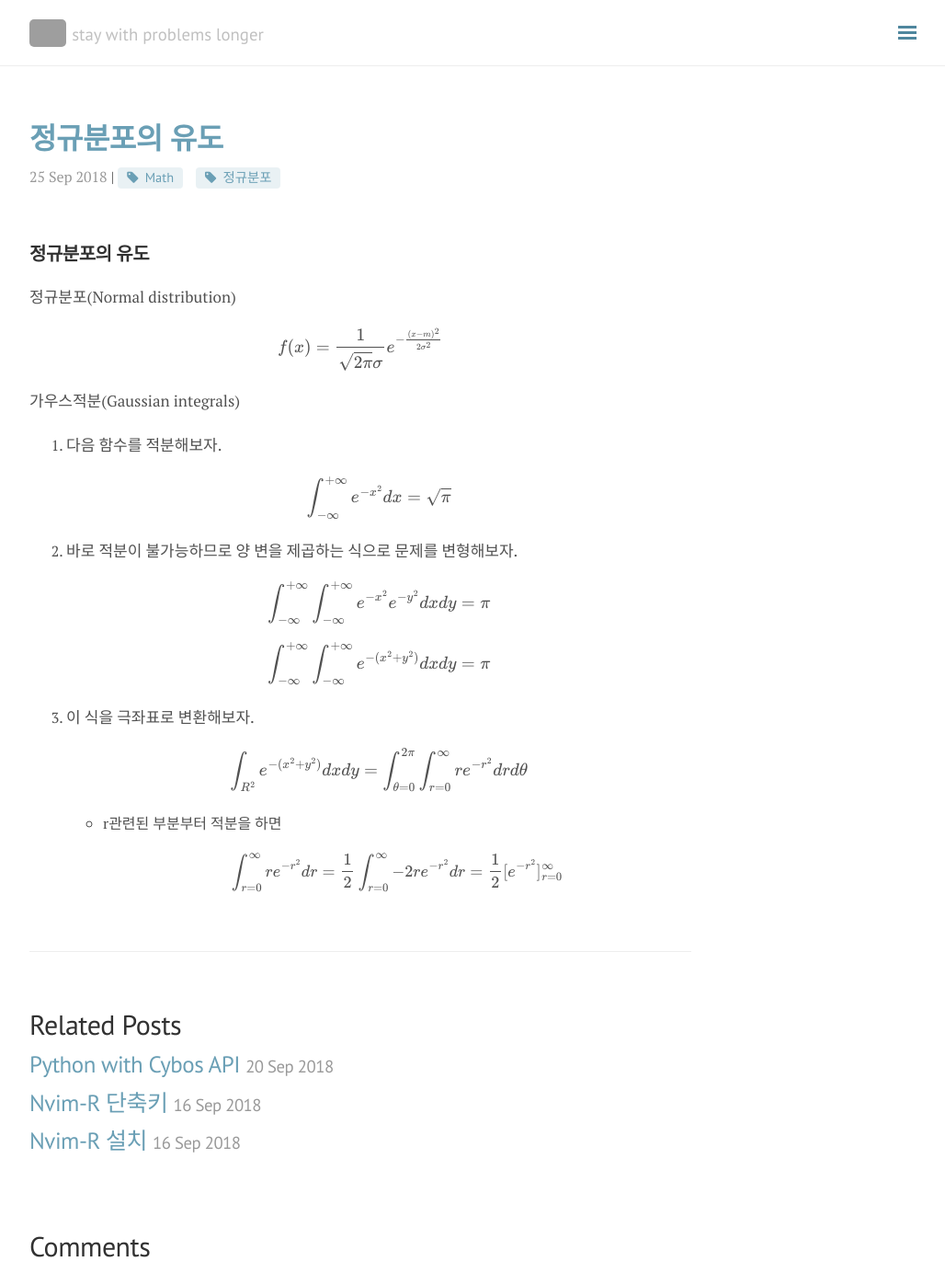
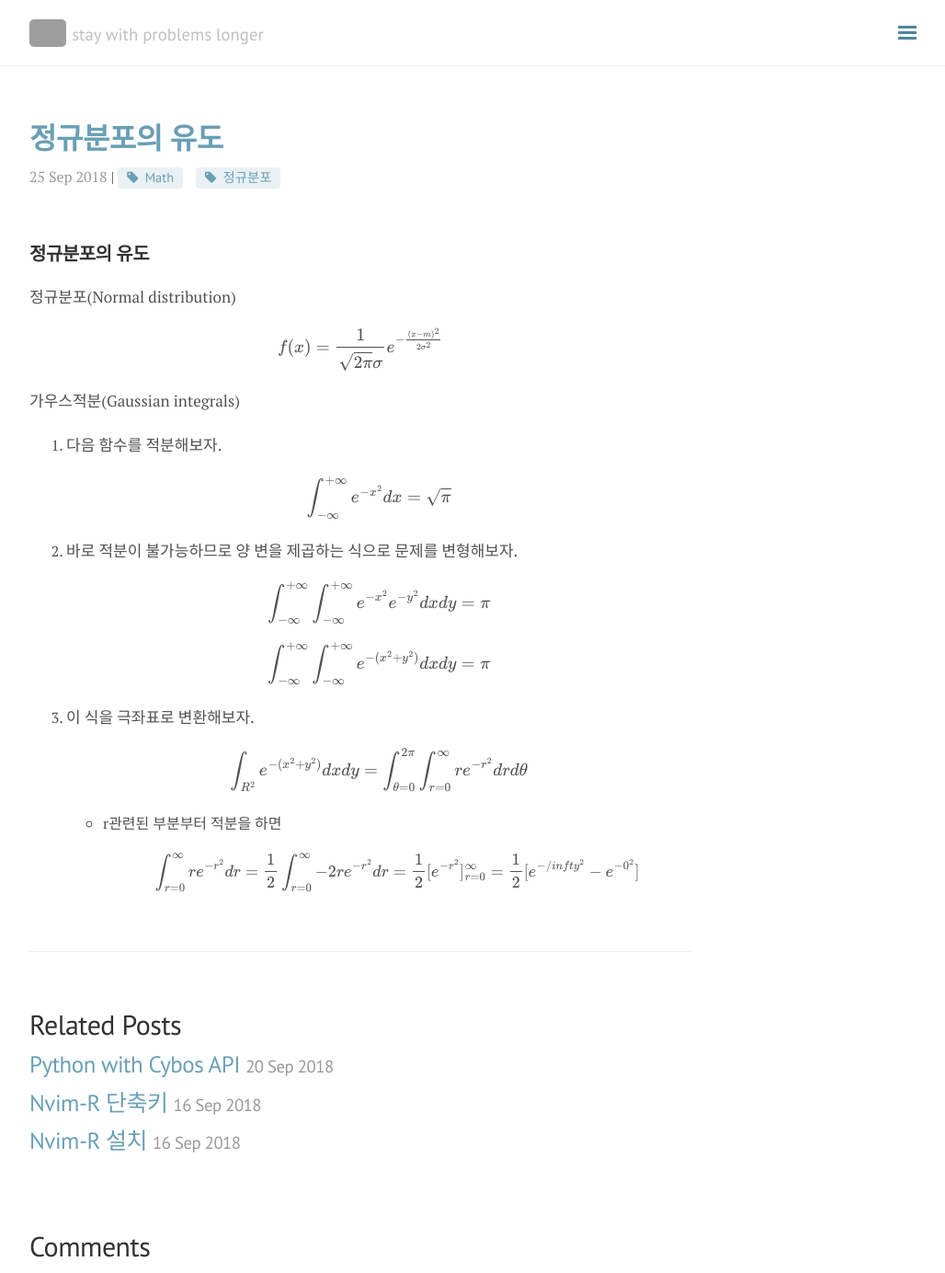
Before and after one commit to seokhoonj/seokhoonj.github.io, a Jekyll site: the page built from _posts/Math/2018-09-25-Math-normal_distribution.md, in a window 1280 px wide and 1384 px high. Shown: the whole window at 92% size, without its empty margins (248-1276 px from the left). Built offline with Jekyll 4.4.1, drawn with Linux system fonts in a browser that asks for light colours; nearby versions of some CDN libraries; formulas are drawn with MathJax 3; comment, search, counter and statistics services are not loaded; grey boxes are pictures that could not be loaded.

Commit message:
add _posts

```diff
--- a/_posts/Math/2018-09-25-Math-normal_distribution.md
+++ b/_posts/Math/2018-09-25-Math-normal_distribution.md
@@ -24,4 +24,4 @@ comments: false
 3. 이 식을 극좌표로 변환해보자.
 \\( \int\_{R^2}^{} e^{-(x^2+y^2)} dx dy = \int\_{\theta=0}^{2\pi}\int\_{r=0}^{\infty} re^{-r^2} dr d\theta \\)
  - r관련된 부분부터 적분을 하면
-\\( \int\_{r=0}^{\infty} re^{-r^2} dr = \frac{1}{2} \int\_{r=0}^{\infty} -2re^{-r^2} dr = \frac{1}{2}[e^{-r^2}]\_{r=0}^{\infty} \\)
+\\( \int\_{r=0}^{\infty} re^{-r^2} dr = \frac{1}{2} \int\_{r=0}^{\infty} -2re^{-r^2} dr = \frac{1}{2}[e^{-r^2}]\_{r=0}^{\infty} = \frac{1}{2}[e^{-/infty^2} - e^{-0^2}] \\)
```
